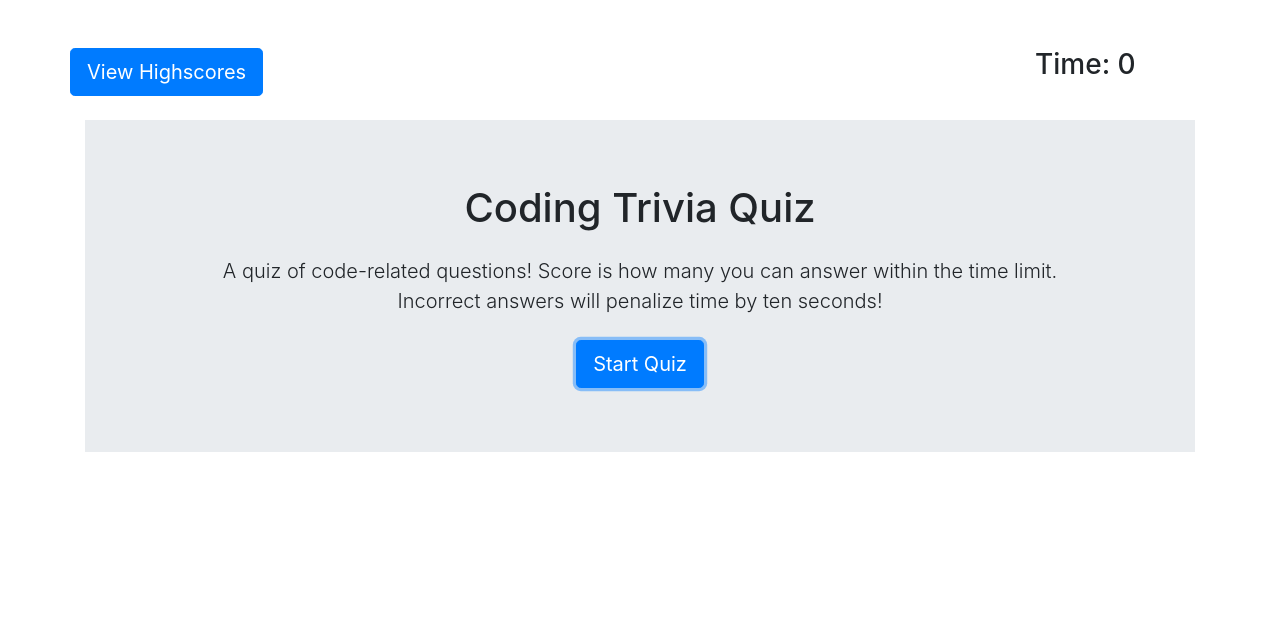
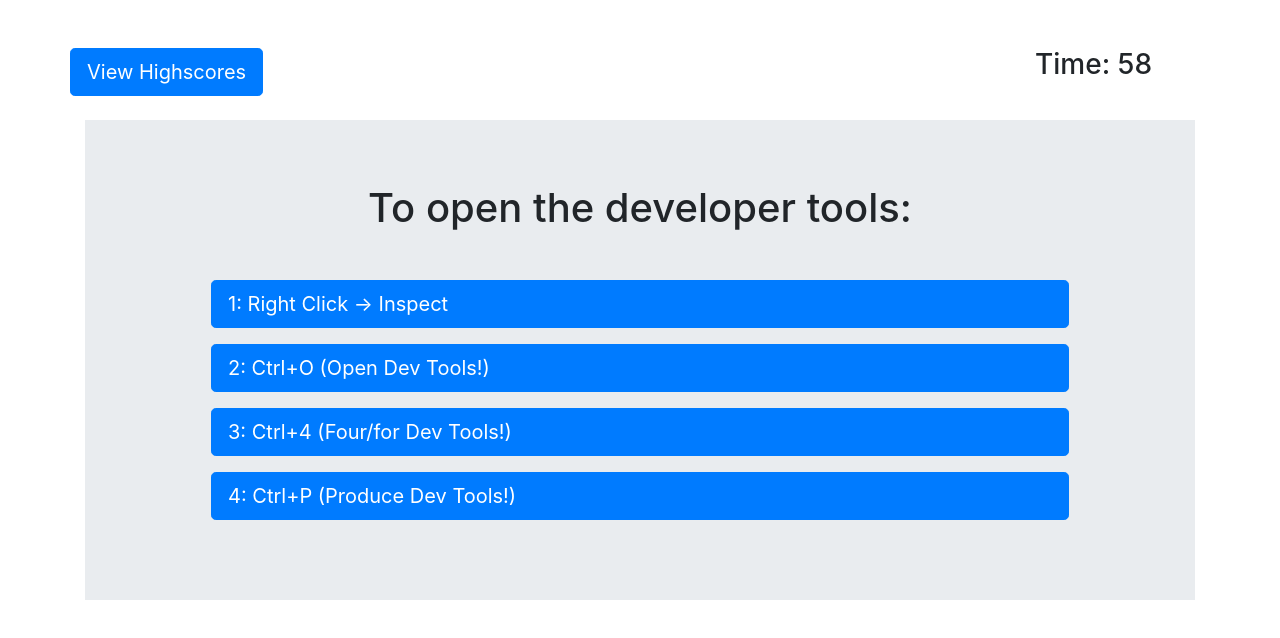
Before and after one commit to tranthom618/coding-quiz, a plain HTML site: page index.html in a window 1280 px wide. Both pictures are taken after a click on the button "Start Quiz". Drawn offline with nearby package versions, Linux system fonts and the light colour scheme.

Commit message:
Added question display - Requires Answer Selection/Checking

```diff
--- a/assets/js/script.js
+++ b/assets/js/script.js
@@ -23,7 +23,7 @@ let timerEl = document.querySelector("#timer");
 var score = 0;
 var currentQuestion = 0;
 var highScores = [];
-var timeStart = 5;
+var timeStart = 60;
 var secondsPassed = 0;
 var interval;
 
@@ -134,7 +134,10 @@ function displayQuestion() {
 
     // Displays all the choices stored within the answers (that's within an array hence .children)
     for (i = 0; i < answersEl.children.length; i++) {
-        answersEl.children[i].children[0].textContent =
+        // For loop cycles through, using 'i' as an increment to choose which of the children[i] to show.
+        answersEl.children[i].children[0].textContent = `${(i + 1)}: ${questions[currentQuestion].choices[i]}`;
+        // First $ is used to select id= 0...3 in html under answers
+        // Second $ is used to select the array questions, under the specified question #, then using i from the for loop to cycle through the answers in the array
     }
 }
 
@@ -142,6 +145,6 @@ function displayQuestion() {
 startBtn.addEventListener("click", function () {
     hide(homeEl);
     startTimer();
-    renderQuestion();
+    displayQuestion();
     show(quizEl);
 });
--- a/index.html
+++ b/index.html
@@ -42,16 +42,16 @@
                 <div class="container" id="answers">
                     <!-- Multiple Choice Answers as Buttons -->
                     <div class="row">
-                        <button type="button" class="btn btn-primary btn-lg btn-block mb-3 text-left" id="q0"></button>
+                        <button type="button" class="btn btn-primary btn-lg btn-block mb-3 text-left" id="0"></button>
                     </div>
                     <div class="row">
-                        <button type="button" class="btn btn-primary btn-lg btn-block mb-3 text-left" id="q1"></button>
+                        <button type="button" class="btn btn-primary btn-lg btn-block mb-3 text-left" id="1"></button>
                     </div>
                     <div class="row">
-                        <button type="button" class="btn btn-primary btn-lg btn-block mb-3 text-left" id="q2"></button>
+                        <button type="button" class="btn btn-primary btn-lg btn-block mb-3 text-left" id="2"></button>
                     </div>
                     <div class="row">
-                        <button type="button" class="btn btn-primary btn-lg btn-block mb-3 text-left" id="q3"></button>
+                        <button type="button" class="btn btn-primary btn-lg btn-block mb-3 text-left" id="3"></button>
                     </div>
                 </div>
             </div>
```
